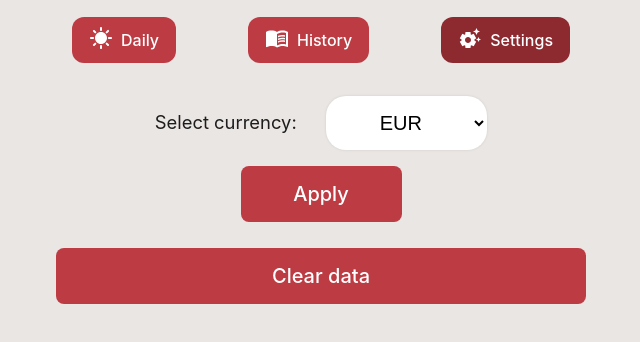
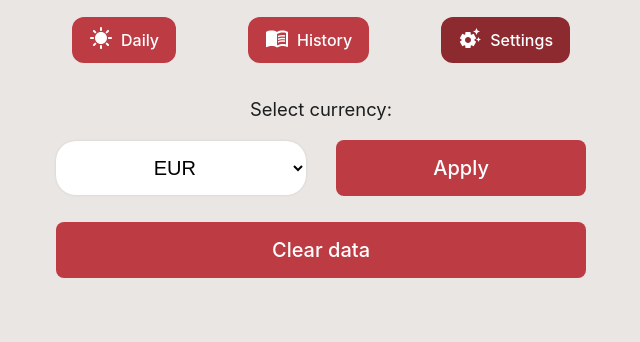
Before and after one commit to NoxiousHex/finance-tracker, a React (Vite) app: page / in a window 1280 px wide. Both pictures are taken after a click on the link "Settings". Shown: the top 342 px of the page, without its empty margins (319-959 px from the left). Built offline with nearby package versions, Linux system fonts and the light colour scheme.

Commit message:
update Settings.tsx

```diff
--- a/src/components/Settings.tsx
+++ b/src/components/Settings.tsx
@@ -35,17 +35,17 @@ export const Settings: FC<SettingsProps> = (props) => {
 
 	return (
 		<div className="settings">
-			<label className="settings-currency">
-				Select currency:
+			<label>Select currency:</label>
+			<div className="settings-currency">
 				<select onChange={(e) => handleChange(e.target.value)}>
 					<option value="€">EUR</option>
 					<option value="$">USD</option>
 					<option value="£">GBP</option>
 				</select>
-			</label>
-			<button className="currency-btn" onClick={handleClick}>
-				Apply
-			</button>
+				<button className="currency-btn" onClick={handleClick}>
+					Apply
+				</button>
+			</div>
 			<button className="clear-btn" onClick={() => setClear(true)}>
 				Clear data
 			</button>
```
